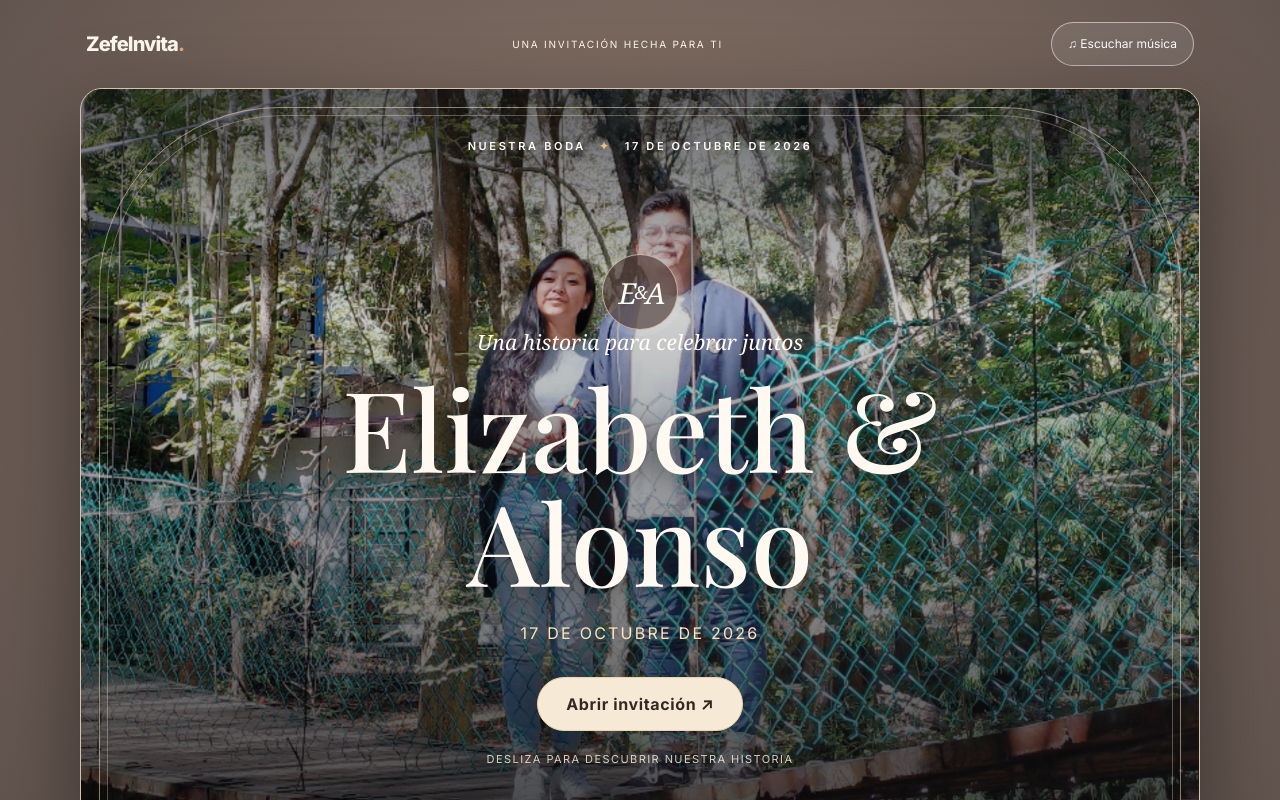
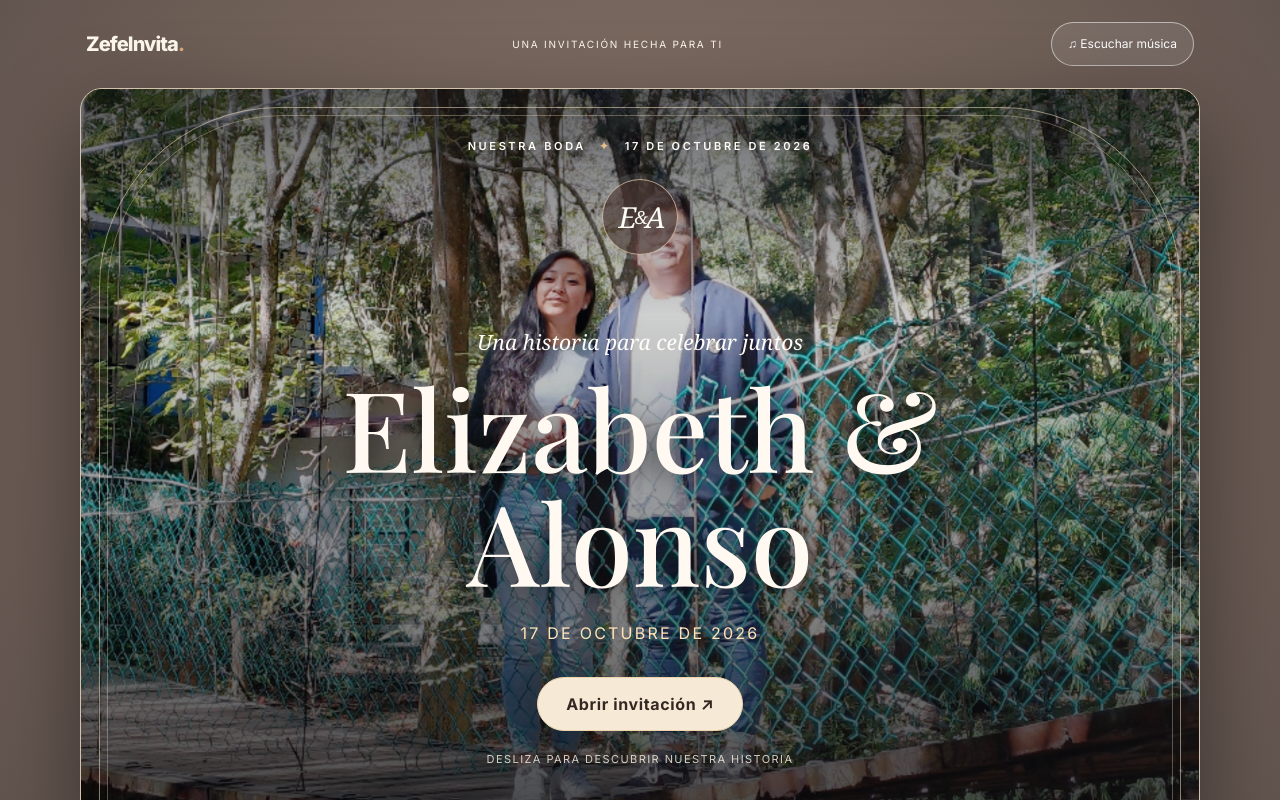
Before and after one commit to MiguelZefe/invitea, a Next.js app: page /boda/elizabeth-y-alonso in a window 1280 px wide. Shown: the top 800 px of the page. Built offline with nearby package versions, Linux system fonts and the light colour scheme; a web font is replaced by a local one.

Commit message:
fix: separate wedding cover seal from heading

```diff
--- a/src/components/wedding-story/WeddingStory.module.css
+++ b/src/components/wedding-story/WeddingStory.module.css
@@ -29,7 +29,7 @@
 .coverContent { display: flex; width: min(100%, 780px); min-height: min(890px, 94svh); flex-direction: column; align-items: center; justify-content: flex-end; padding: 65px 28px 74px; animation: riseIn 1.2s ease-out both; }
 .coverTop { position: absolute; top: 48px; left: 12%; right: 12%; font-size: 11px; font-weight: 600; letter-spacing: .24em; line-height: 1.7; }
 .coverTop span { margin: 0 8px; color: #e7bf88; }
-.seal { position: absolute; top: 22%; left: calc(50% - 38px); display: flex; width: 76px; height: 76px; align-items: center; justify-content: center; border: 1px solid #f6dcc4ab; border-radius: 50%; background: #4d3b36a6; box-shadow: 0 0 0 6px #ffffff17; font-family: Georgia, serif; font-size: 29px; font-style: italic; letter-spacing: -.15em; transition: transform 900ms ease; }
+.seal { position: absolute; top: 12%; left: calc(50% - 38px); display: flex; width: 76px; height: 76px; align-items: center; justify-content: center; border: 1px solid #f6dcc4ab; border-radius: 50%; background: #4d3b36a6; box-shadow: 0 0 0 6px #ffffff17; font-family: Georgia, serif; font-size: 29px; font-style: italic; letter-spacing: -.15em; transition: transform 900ms ease; }
 .seal span { margin: 0 2px; font-size: 18px; }
 .coverOpened .seal { transform: scale(.85); }
 .coverLead { margin-top: auto; font-family: Georgia, serif; font-size: clamp(16px, 3vw, 21px); font-style: italic; }
```
Also changed, not shown: 1 other file (tests, documents, lock files or other folders).
